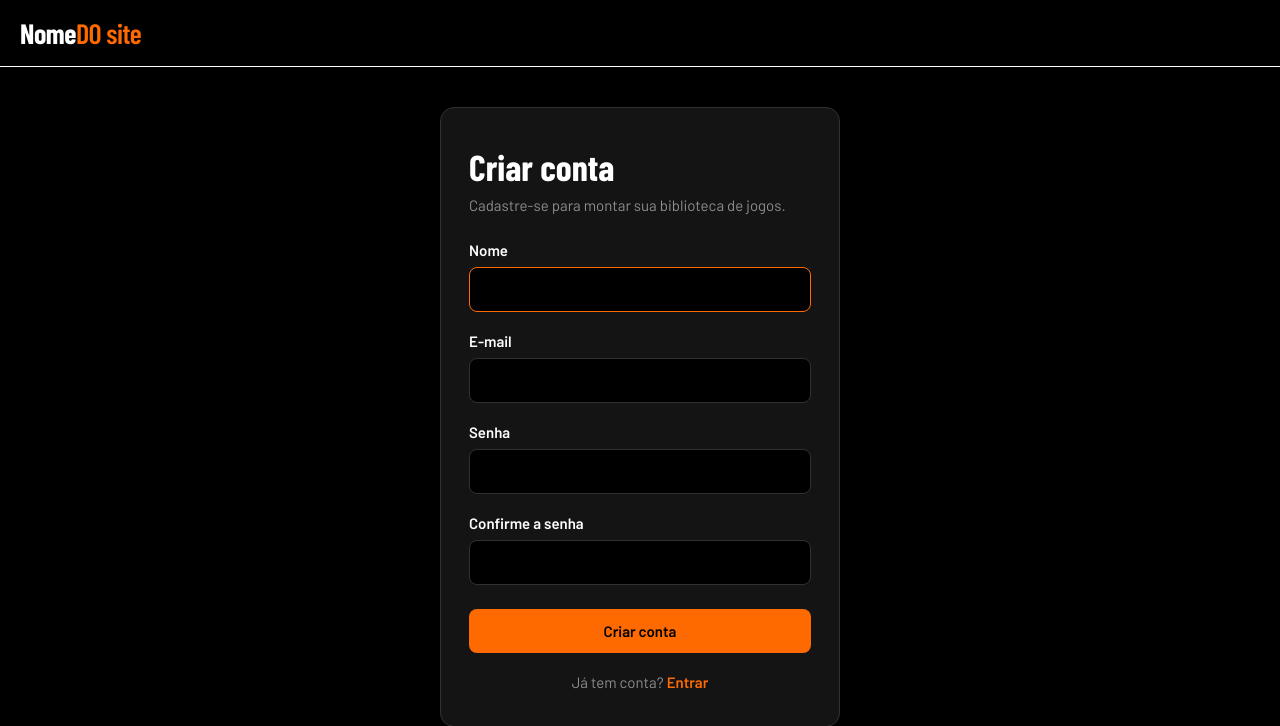
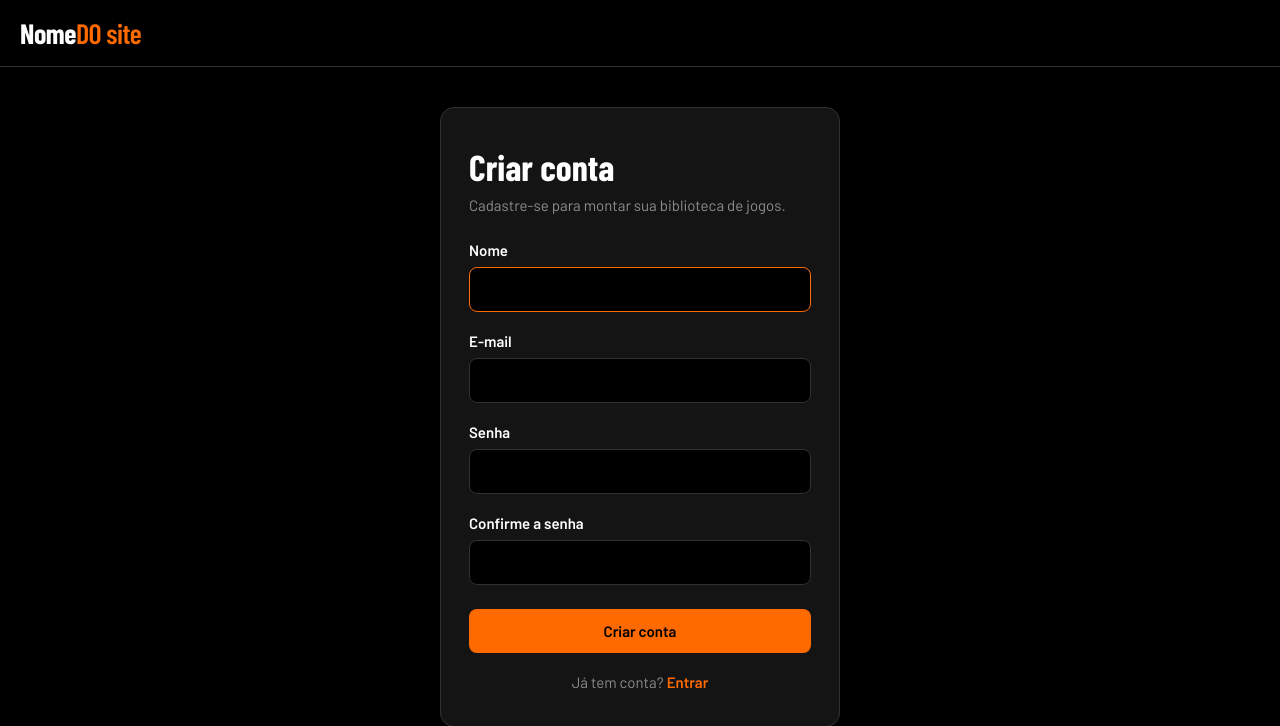
Before and after one commit to Caiovini02/projeto_biblioteca_de_jogos, a Flask app: page /cadastro in a window 1280 px wide. Shown: the top 726 px of the page. Run offline with Flask 3, Linux system fonts and the light colour scheme; some web fonts are replaced.

Commit message:
Ajuste da cor da borda do header em login e cadastro

```diff
--- a/biblioteca_de_jogos/projeto/static/css/cadastro.css
+++ b/biblioteca_de_jogos/projeto/static/css/cadastro.css
@@ -40,7 +40,7 @@ a {
   display: flex;
   align-items: center;
   padding: 12px 20px;
-  border-bottom: 1px solid;
+  border-bottom: 1px solid var(--borda);
 }
 
 .logo {
--- a/biblioteca_de_jogos/projeto/static/css/login.css
+++ b/biblioteca_de_jogos/projeto/static/css/login.css
@@ -40,7 +40,7 @@ a {
   display: flex;
   align-items: center;
   padding: 12px 20px;
-  border-bottom: 1px solid;
+  border-bottom: 1px solid var(--borda);
 }
 
 .logo {
```
